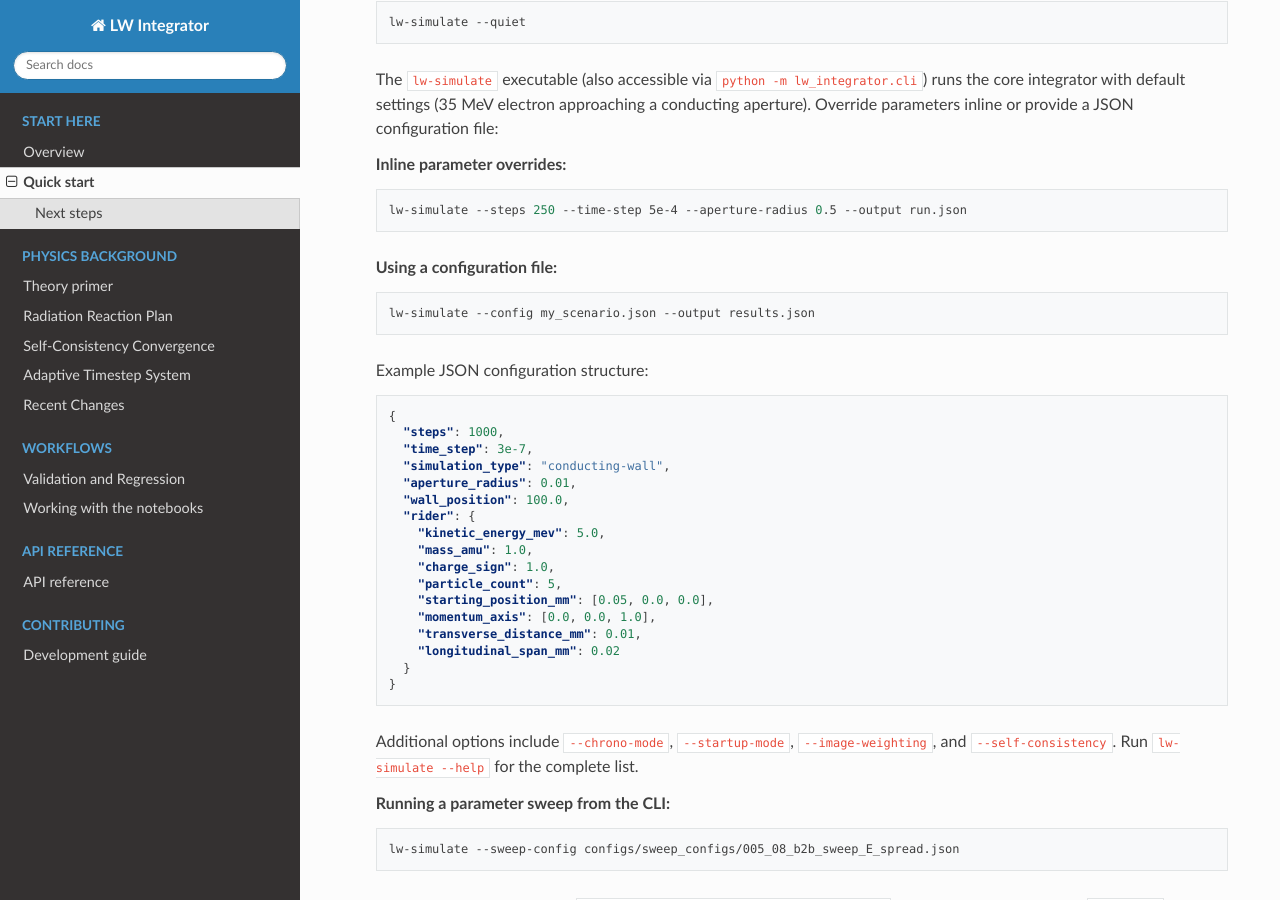
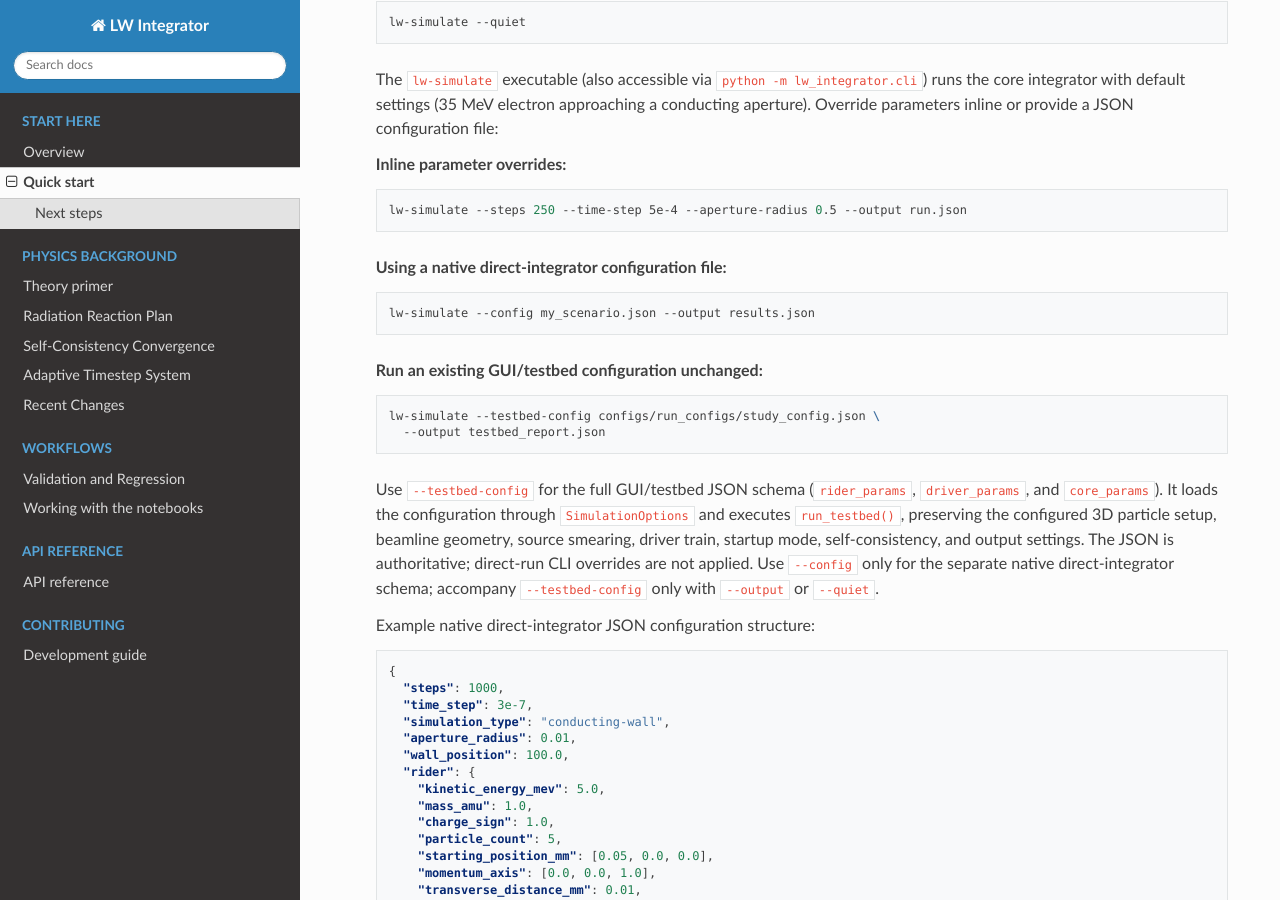
Before and after one commit to benfolsom/LW_integrator, a Sphinx documentation site: the page built from docs/source/quickstart.rst, in a window 1280 px wide and 900 px high, scrolled down 1060 px. Built offline with Sphinx 7.4.7 and the Read the Docs theme 3.1.0, drawn with Linux system fonts in a browser that asks for light colours.

```diff
--- a/core/_version.py
+++ b/core/_version.py
@@ -5,7 +5,7 @@ from __future__ import annotations
 __all__ = ["__version__", "VERSION"]
 
 # Update this string when releasing a new version.
-__version__ = "0.8.1"
+__version__ = "0.8.5"
 
 # Alias to make semantic version access explicit.
 VERSION = __version__
--- a/docs/source/index.rst
+++ b/docs/source/index.rst
@@ -1,4 +1,4 @@
-LW Integrator Guide (v0.8.0)
+LW Integrator Guide (v0.8.5)
 =============================
 
 The LW (Liénard–Wiechert) Integrator is a first-principles electromagnetic particle tracking code that computes retarded Liénard–Wiechert potentials directly from the covariant equations of motion. Unlike conventional tracking codes that rely on field maps or wake function tabulations, this solver evaluates exact electromagnetic fields from moving charged particles and their image charges, making it particularly suited for studying beam-aperture interactions where relativistic particles pass within microns of conducting surfaces.
--- a/docs/source/quickstart.rst
+++ b/docs/source/quickstart.rst
@@ -73,13 +73,29 @@ simulation, and confirm that the regression tooling works on your machine.
 
       lw-simulate --steps 250 --time-step 5e-4 --aperture-radius 0.5 --output run.json
 
-   **Using a configuration file:**
+   **Using a native direct-integrator configuration file:**
 
    .. code-block:: bash
 
       lw-simulate --config my_scenario.json --output results.json
 
-   Example JSON configuration structure:
+   **Run an existing GUI/testbed configuration unchanged:**
+
+   .. code-block:: bash
+
+      lw-simulate --testbed-config configs/run_configs/study_config.json \
+        --output testbed_report.json
+
+   Use ``--testbed-config`` for the full GUI/testbed JSON schema
+   (``rider_params``, ``driver_params``, and ``core_params``). It loads the
+   configuration through ``SimulationOptions`` and executes ``run_testbed()``,
+   preserving the configured 3D particle setup, beamline geometry, source
+   smearing, driver train, startup mode, self-consistency, and output settings.
+   The JSON is authoritative; direct-run CLI overrides are not applied. Use
+   ``--config`` only for the separate native direct-integrator schema; accompany
+   ``--testbed-config`` only with ``--output`` or ``--quiet``.
+
+   Example native direct-integrator JSON configuration structure:
 
    .. code-block:: json
 
```
Also changed, not shown: CHANGELOG.md (+1 -1 lines), README.md (+18 -2 lines), docs/source/recent_changes.rst (+21 -1 lines), .bumpversion.cfg.
